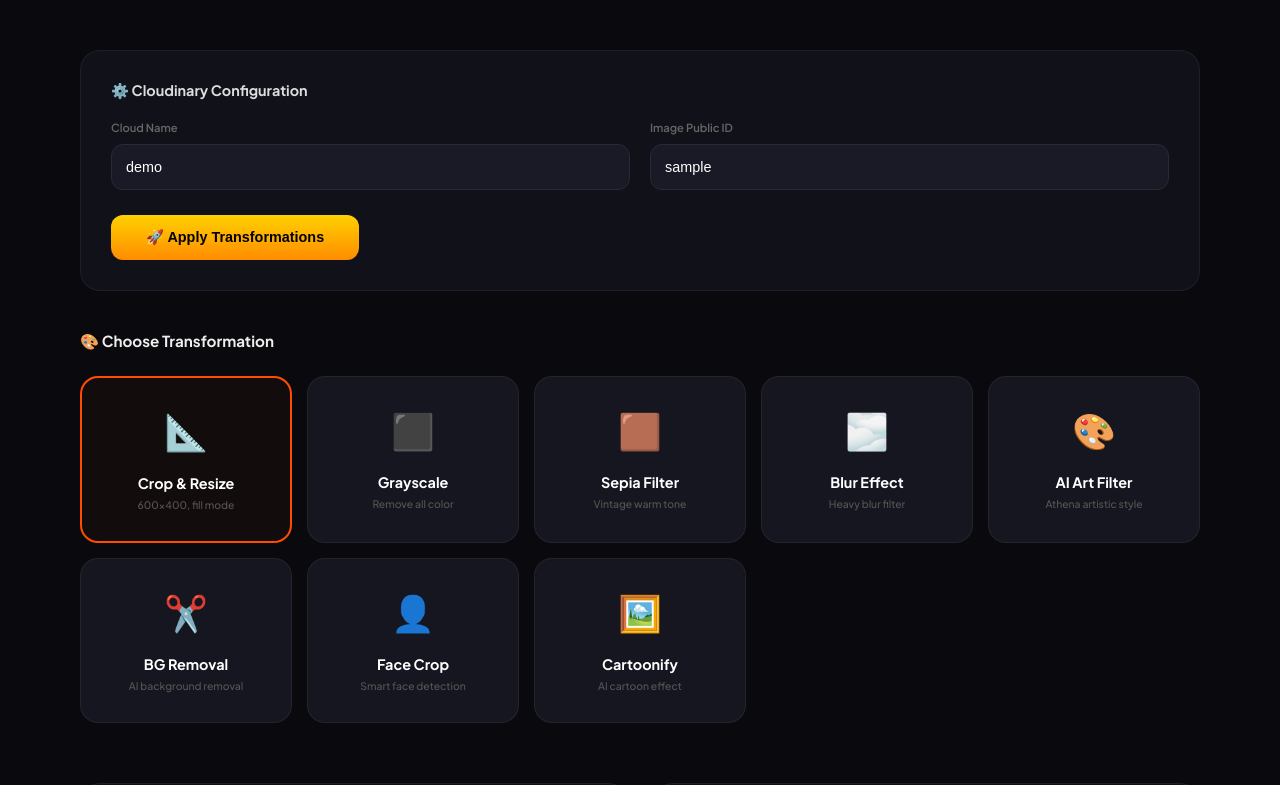
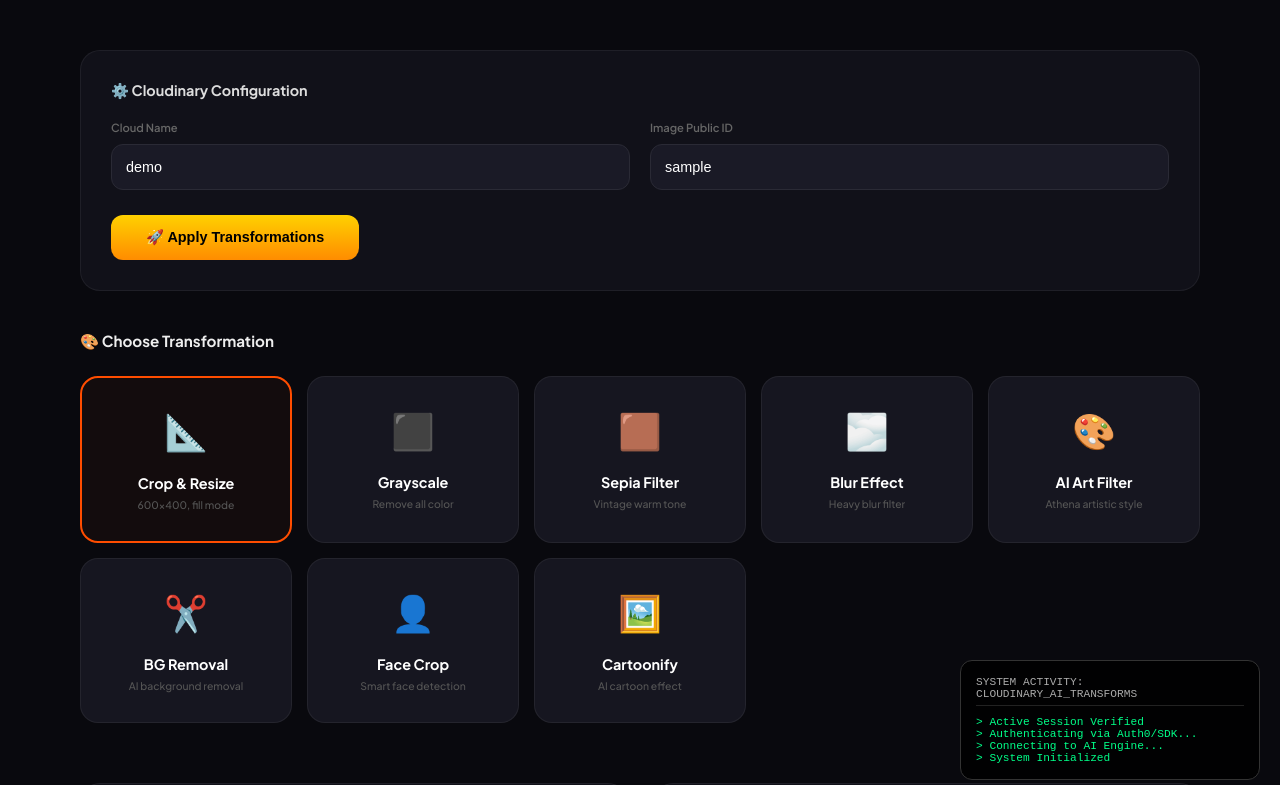
Before and after one commit to ayanlogix/cloudinary-official-submission, a plain HTML site: page index.html in a window 1280 px wide. Shown: the top 785 px of the page. Drawn offline with Linux system fonts and the light colour scheme.

Commit message:
Add System Activity Log for functional proof

```diff
--- a/index.html
+++ b/index.html
@@ -72,5 +72,22 @@
             document.getElementById('trans').src = `https://res.cloudinary.com/${c}/image/upload/${curr}/${i}.jpg`;
         }
     </script>
+    <div id="system-log" style="position:fixed; bottom:20px; right:20px; width:300px; background:rgba(0,0,0,0.8); border:1px solid #333; border-radius:12px; padding:15px; font-family:monospace; font-size:0.7rem; color:#00ff88; z-index:9999; pointer-events:none;">
+        <div style="border-bottom:1px solid #222; margin-bottom:10px; padding-bottom:5px; color:#aaa;">SYSTEM ACTIVITY: CLOUDINARY_AI_TRANSFORMS</div>
+        <div id="log-content"></div>
+    </div>
+    <script>
+        const logContent = document.getElementById('log-content');
+        function addLog(msg) {
+            const div = document.createElement('div');
+            div.innerText = '> ' + msg;
+            logContent.prepend(div);
+            if(logContent.children.length > 5) logContent.lastChild.remove();
+        }
+        addLog('System Initialized');
+        setTimeout(() => addLog('Connecting to AI Engine...'), 1000);
+        setTimeout(() => addLog('Authenticating via Auth0/SDK...'), 2000);
+        setTimeout(() => addLog('Active Session Verified'), 3500);
+    </script>
 </body>
 </html>
```
